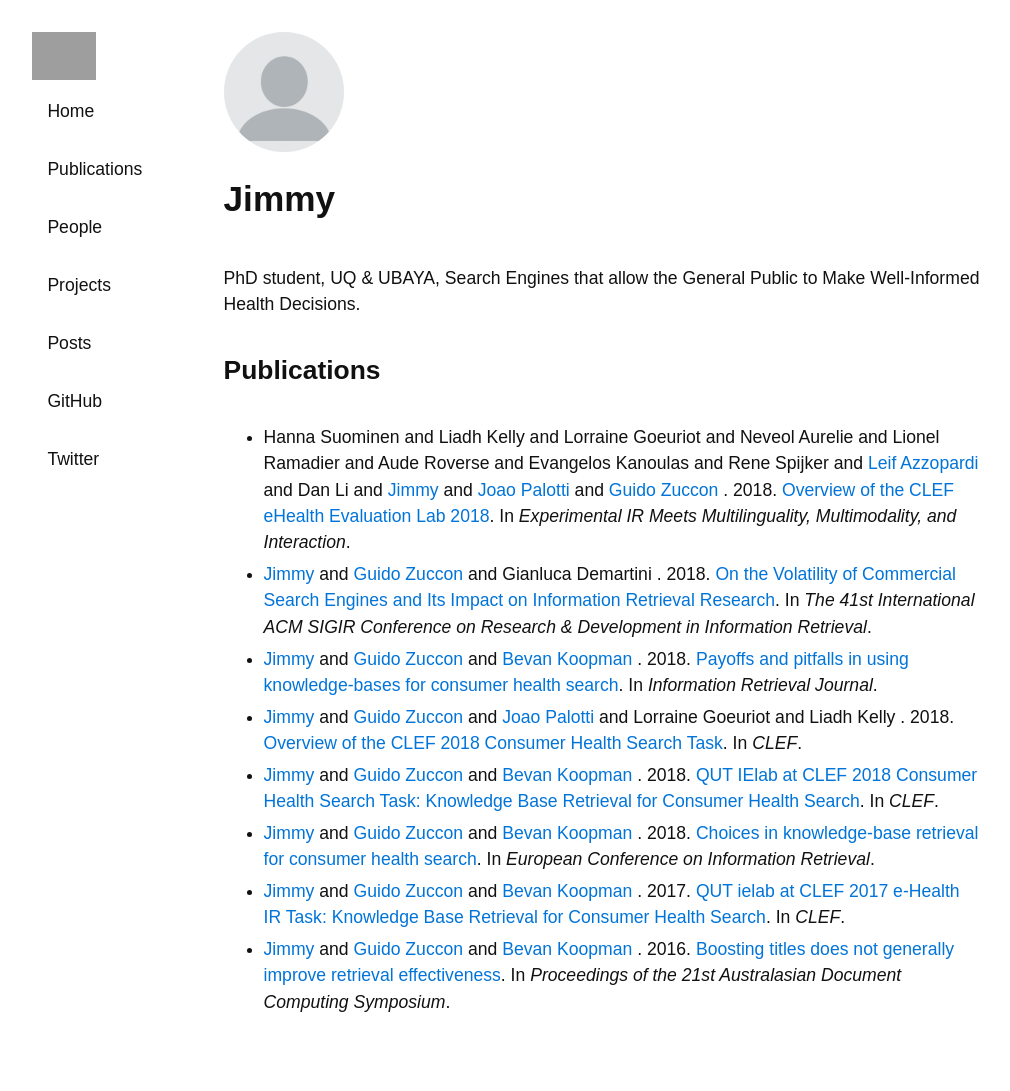
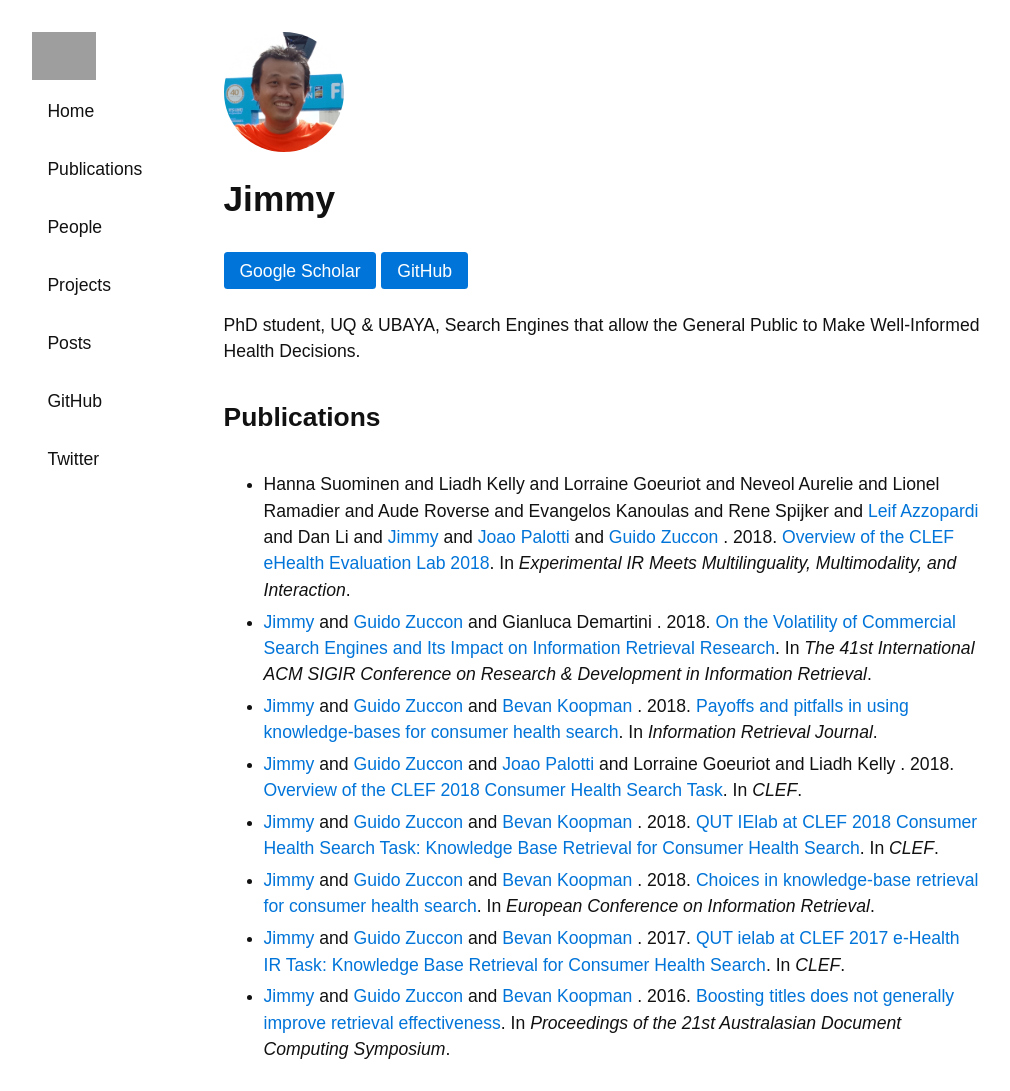
Before and after one commit to ielab/ielab.github.io, a Jekyll site: the page built from _people/jimmy.md, in a window 1280 px wide. Shown: the whole page, without its empty margins (139-1149 px from the left). Built offline with Jekyll 4.4.1, drawn with Linux system fonts in a browser that asks for light colours; before the commit the page ends 1043 px from its top, so only the background shows below that; grey boxes are pictures that could not be loaded.

Commit message:
update Jimmy Profile

```diff
--- a/_people/jimmy.md
+++ b/_people/jimmy.md
@@ -1,10 +1,10 @@
 ---
 name: Jimmy
 twitter:
-github:
+github: //github.com/jimmyoentung
 website:
-image:
-scholar:
+image: /images/jimmy-finish-gc-crop.jpg
+scholar: //scholar.google.com.au/citations?user=jCAGJSsAAAAJ&hl=en
 role: phd
 description: PhD student, UQ & UBAYA, Search Engines that allow the General Public to Make Well-Informed Health Decisions.
 ---
```
